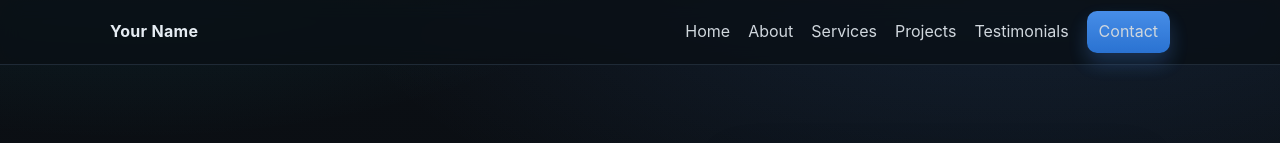
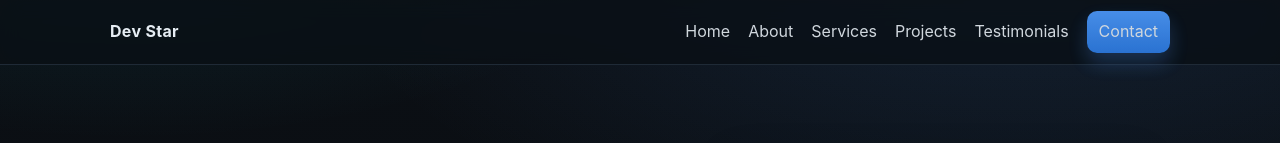
Before and after one commit to devstar-big/devstar.github.io, a React (Vite) app: page / in a window 1280 px wide. Shown: the top 143 px of the page. Built offline with nearby package versions, Linux system fonts and the light colour scheme.

Commit message:
update 1

```diff
--- a/src/components/Header.jsx
+++ b/src/components/Header.jsx
@@ -19,7 +19,7 @@ export default function Header() {
   return (
     <header className="site-header" ref={headerRef}>
       <div className="container header-inner">
-        <Link to="/" className="brand">Your Name</Link>
+        <Link to="/" className="brand">Dev Star</Link>
         <nav className="nav">
           <button
             className="nav-toggle"
```
